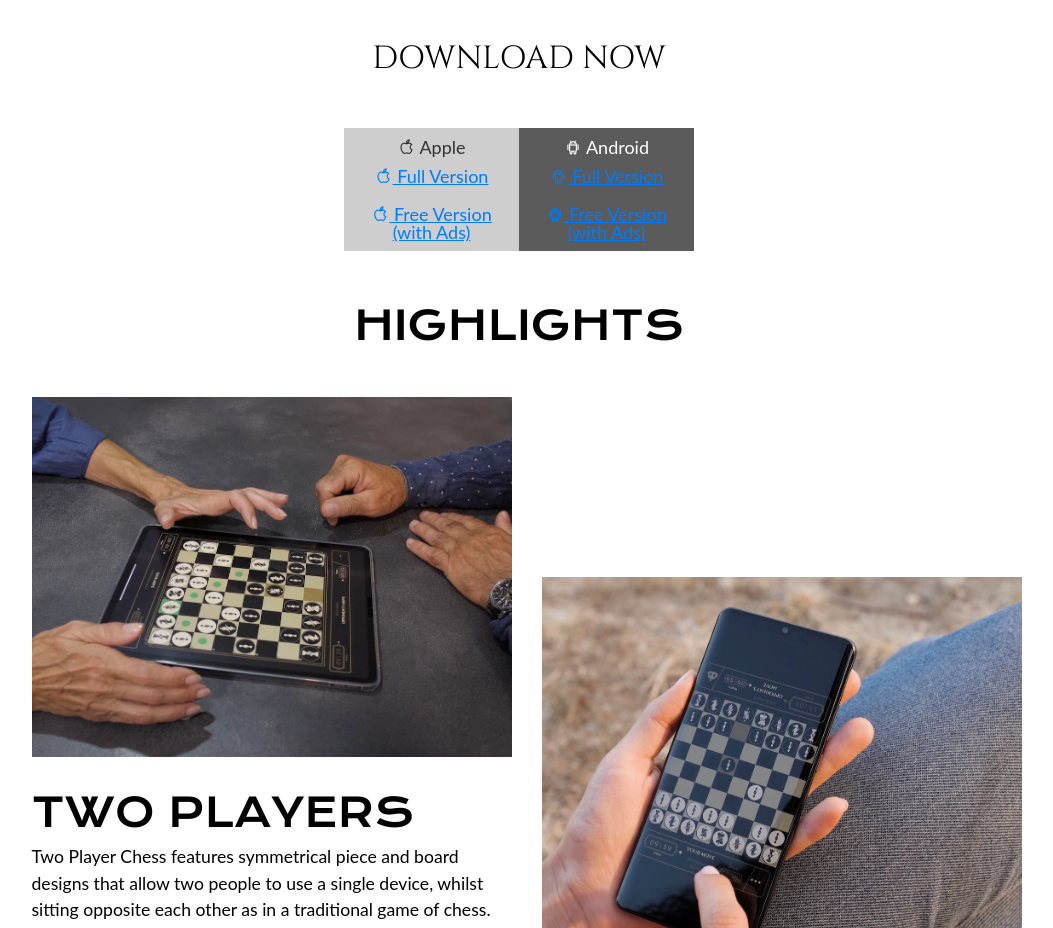
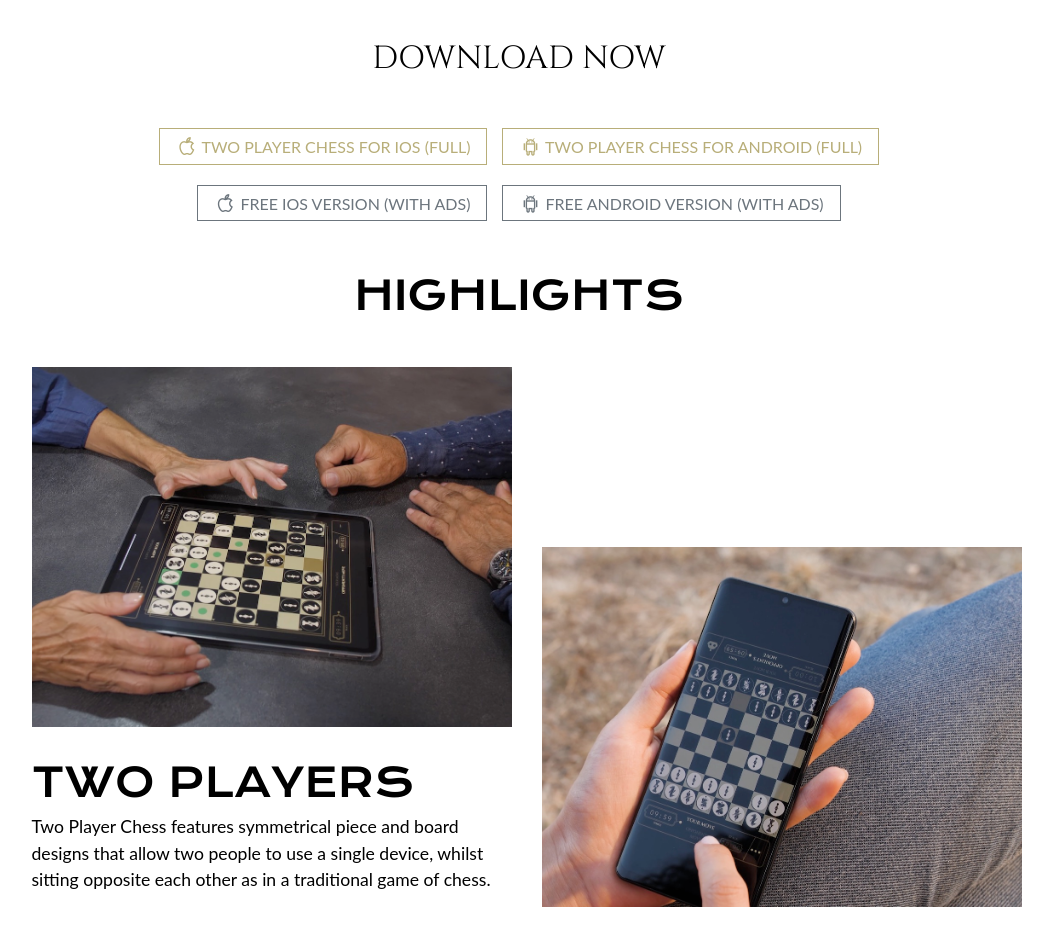
Before and after one commit to adrianmcphee/twoplayerchess-website, a plain HTML site: page index.html in a window 1280 px wide. Shown: the part 1000-1928 px from the top of the page, without its empty margins (121-1174 px from the left). Drawn offline with nearby package versions, Linux system fonts and the light colour scheme; no server answers.

Commit message:
Tweak download links

```diff
--- a/index.html
+++ b/index.html
@@ -148,22 +148,54 @@
          <div class="widget widget-gallery constrained whitespace-top-only">
             <div class="widget-spacer spacer-widget-gallery">
                <h4>Download Now</h4>
-               <div class="container">
-                  <div id="MainNav" class="row justify-content-center">
-                     <table>
-                        <tr>
-                        <th class="apple"><i class="lab la-apple"></i> Apple</th>
-                        <th><i class="lab la-android"></i> Android</th>
-                        </tr>
-                        <tr>
-                        <td class="apple"><a href="https://apps.apple.com/app/two-player-chess-2p-chess/id1523171222"><i class="lab la-apple"></i> Full Version</a></td>
-                        <td><a href="https://play.google.com/store/apps/details?id=com.twoplayerchess"><i class="lab la-android"></i> Full Version</a></td>
-                        </tr>
-                        <tr>
-                           <td class="apple"><a href="https://apps.apple.com/app/id1533521333"><i class="lab la-apple"></i> Free Version<br/>(with Ads)</a></td>
-                           <td><a href="https://play.google.com/store/apps/details?id=com.twoplayerchess.free"><i class="lab la-android"></i> Free Version<br/>(with Ads)</a></td>
-                        </tr>
-                     </table>
+               <div class="widget widget-entity-related constrained whitespace-top-only">
+                  <div class="widget-spacer spacer-widget-entity-related">
+                     <div>
+                        <div class="widget-summary-gallery-quick-links">
+                           <div class="quick-link-container">
+                              <a href="https://apps.apple.com/app/two-player-chess-2p-chess/id1523171222"
+                                 class="btn btn-outline-TwoPlayerChess">
+                                 <div>
+                                    <i class="lab la-apple"></i>
+                                    Two Player Chess for iOS (Full)
+                                 </div>
+                              </a>
+                           </div>
+                           <div class="quick-link-container">
+                              <a href="https://play.google.com/store/apps/details?id=com.twoplayerchess"
+                                 class="btn btn-outline-TwoPlayerChess">
+                                 <div>
+                                    <i class="lab la-android"></i>
+                                   Two Player Chess for Android (Full)
+                                 </div>
+                              </a>
+                           </div>
+                        </div>
+                        <div class="widget-spacer-secondary spacer-widget-entity-related">
+                           <div>
+                              <div class="widget-summary-gallery-quick-links">
+                                 <div class="quick-link-container">
+                                    <a href="https://apps.apple.com/app/id1533521333"
+                                       class="btn btn-outline-TwoPlayerChess-free">
+                                       <div class="free">
+                                          <i class="lab la-apple"></i>
+                                          Free iOS Version (with Ads)
+                                       </div>
+                                    </a>
+                                 </div>
+                                 <div class="quick-link-container">
+                                    <a href="https://play.google.com/store/apps/details?id=com.twoplayerchess.free"
+                                       class="btn btn-outline-TwoPlayerChess-free">
+                                       <div>
+                                          <i class="lab la-android"></i>
+                                          Free Android Version (with Ads)
+                                       </div>
+                                    </a>
+                                 </div>
+                              </div>
+                           </div>
+                        </div>
+                     </div>
                   </div>
                </div>
             </div>
@@ -303,6 +335,7 @@
                   <div class="widget-spacer-secondary spacer-widget-entity-related">
                      <div>
                         <div class="widget-summary-gallery-quick-links">
+
                            <div class="quick-link-container">
                               <a href="https://apps.apple.com/app/id1533521333"
                                  class="btn btn-outline-TwoPlayerChess-free">
```
